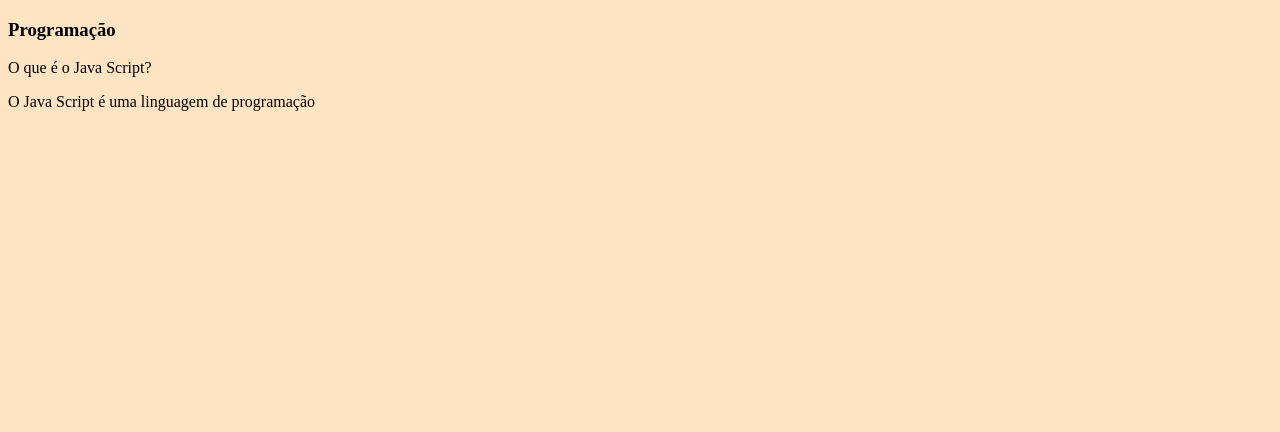
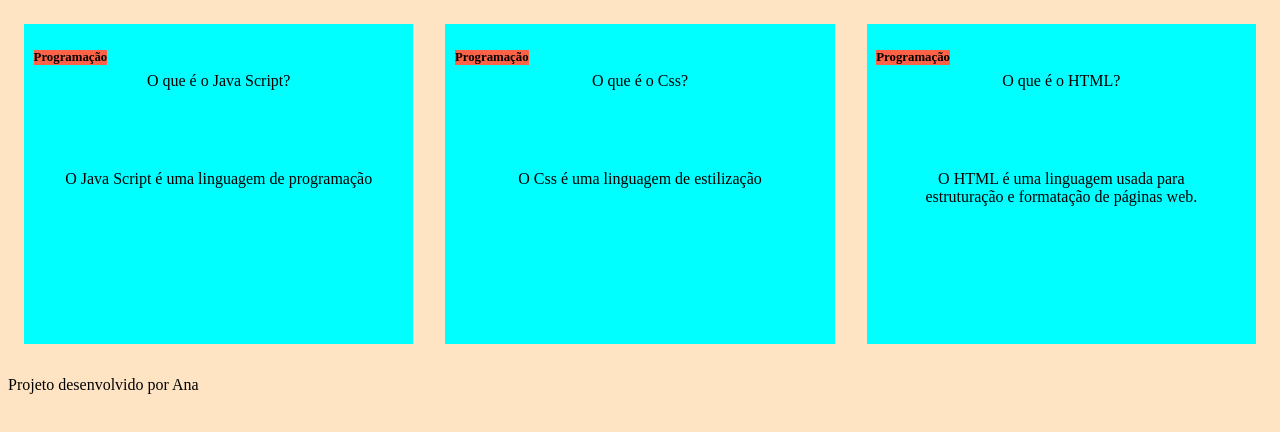
Before and after one commit to Analauraluiz/cards-Ana, a plain HTML site: page index.html in a window 1280 px wide. Drawn offline with Linux system fonts and the light colour scheme.

Commit message:
Add files via upload

```diff
--- a/index.html
+++ b/index.html
@@ -10,7 +10,7 @@
     <main>
        <section id="container">
            <article class="cartao">
-               <div class="cartao__conteuo">
+               <div class="cartao__conteudo">
                    <h3>Programação</h3>
                 <div clas="cartao__conteudo__pergunta">
                     <p>O que é o Java Script?</p>
@@ -19,14 +19,42 @@
                      <p>O Java Script é uma linguagem de programação</p>
 
                 </div>
-
                </div>
            </article>
+
+           <article class="cartao">
+            <div class="cartao__conteudo">
+                <h3>Programação</h3>
+             <div clas="cartao__conteudo__pergunta">
+                 <p>O que é o Css?</p>
+             </div>
+             <div class="cartao__conteudo__resposta">
+                  <p>O Css é uma linguagem de estilização</p>
+
+             </div>
+            </div>
+        </article>
+
+    </article>
+
+    <article class="cartao">
+     <div class="cartao__conteudo">
+         <h3>Programação</h3>
+      <div clas="cartao__conteudo__pergunta">
+          <p>O que é o HTML?</p>
+      </div>
+      <div class="cartao__conteudo__resposta">
+           <p>O HTML é uma linguagem usada para estruturação e formatação de páginas web.</p>
+
+      </div>
+     </div>
+ </article>
 
        </section>
     </main>
 
     <footer>
+        <p>Projeto desenvolvido por Ana</p>
 
     </footer>
 </body>
--- a/style.css
+++ b/style.css
@@ -2,3 +2,30 @@ body{
     background-color: bisque;
     font-family: Bai Jamjuree;
 }
+#container {
+    display: flex;  /*dispoe os elementos em linha */
+}
+
+.cartao {
+    margin: 1rem 1rem;
+    background-color: aqua;
+    height: 20rem;
+    flex-grow: 1;
+    flex-basis: calc(33% - 6rem);
+}
+.cartao__conteudo{
+    text-align: center;
+    height: 100%
+}
+
+.cartao__conteudo h3 {
+    background-color: tomato;
+    text-align: left;
+    position: absolute;
+    margin: 0.6rem;
+    font-size: 1vw;
+}
+.cartao__conteudo p{
+    margin-top: 1rem;
+    padding: 2rem;
+}
```
